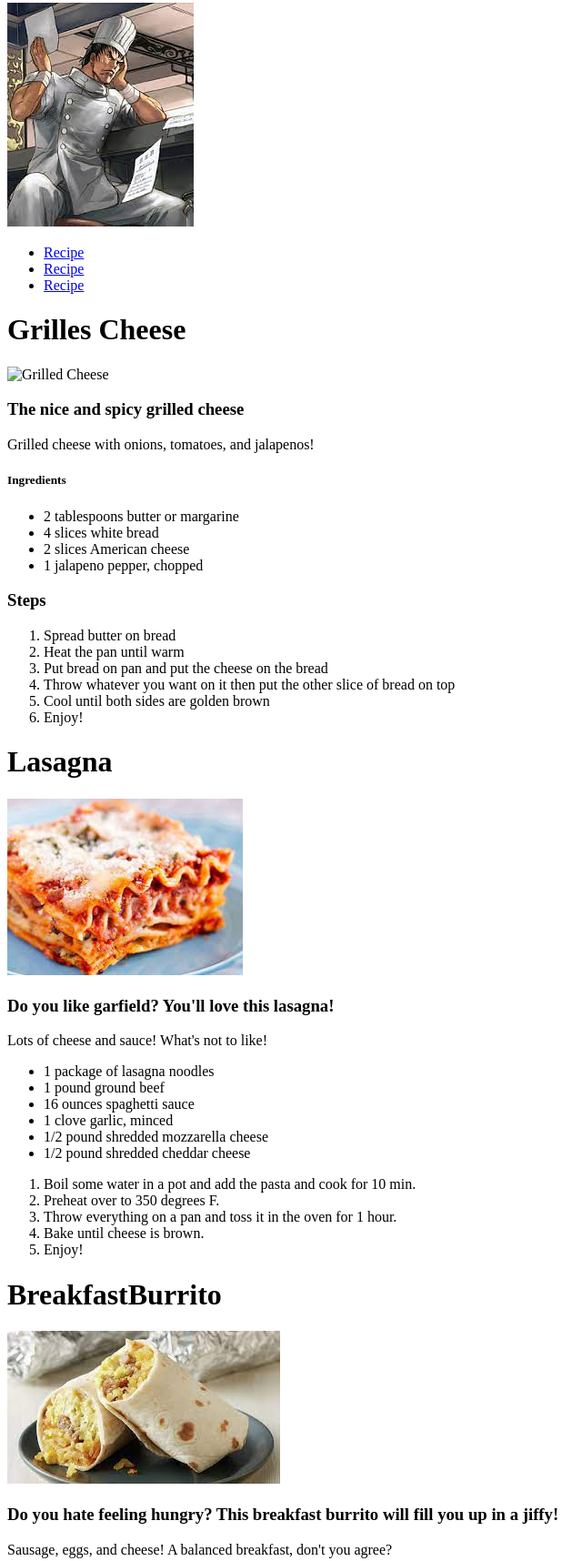
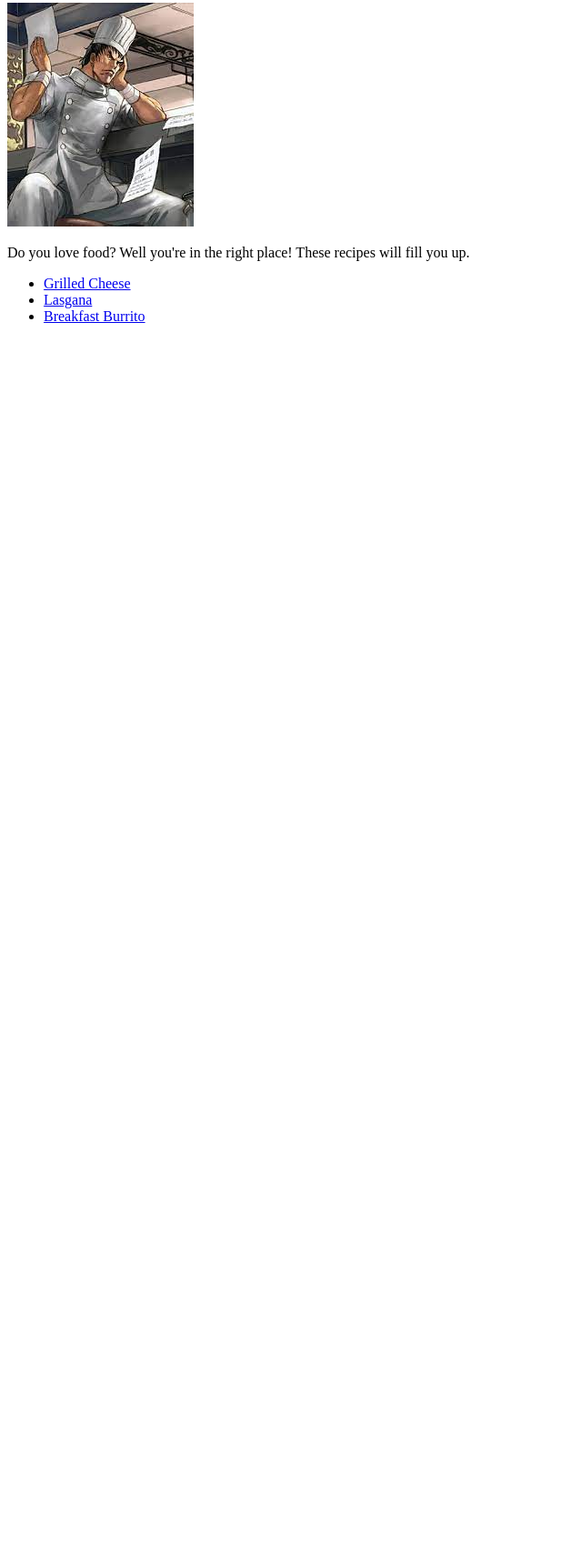
Before and after one commit to Maxicecil/odin-recipes, a plain HTML site: page index.html in a window 1280 px wide. Shown: the part 77-1793 px from the top of the page at 91% size, without its empty margins (0-640 px from the left). After the commit the page ends 800 px from the top, so only its background shows below. Drawn offline with Linux system fonts and the light colour scheme.

Commit message:
Edit text

```diff
--- a/index.html
+++ b/index.html
@@ -7,72 +7,12 @@
 <body>
     <h1>Odin Recipes</h1>
     <img src="./images/chef.jpeg" alt="Chef">
+    <p>Do you love food? Well you're in the right place! These recipes will fill you up.</p>
     <ul>
-    <li><a href="./recipes/grilledcheese.html">Recipe</a></li>
-    <li><a href="./recipes/lasagna.html">Recipe</a></li>
-    <li><a href="./recipes/breakfastburrito.html">Recipe</a></li>
+    <li><a href="./recipes/grilledcheese.html">Grilled Cheese</a></li>
+    <li><a href="./recipes/lasagna.html">Lasgana</a></li>
+    <li><a href="./recipes/breakfastburrito.html">Breakfast Burrito</a></li>
     </ul>
 
-
-    <h1>Grilles Cheese</h1>
-    <img src="./images/grilledcheese.jpeg" alt="Grilled Cheese">
-    <h3>The nice and spicy grilled cheese</h3>
-    <p>Grilled cheese with onions, tomatoes, and jalapenos!</p>
-    <h5>Ingredients</h5>
-    <ul>
-        <li>2 tablespoons butter or margarine</li>
-        <li>4 slices white bread</li>
-        <li>2 slices American cheese</li>
-        <li>1 jalapeno pepper, chopped</li>
-    </ul>
-    <h3>Steps</h3>
-    <ol>
-        <li>Spread butter on bread</li>
-        <li>Heat the pan until warm</li>
-        <li>Put bread on pan and put the cheese on the bread</li>
-        <li>Throw whatever you want on it then put the other slice of bread on top</li>
-        <li>Cool until both sides are golden brown</li>
-        <li>Enjoy!</li>
-    </ol>
-
-
-    <h1>Lasagna</h1>
-    <img src="./images/Lasagna.jpeg" alt="Lasagna">
-    <h3>Do you like garfield? You'll love this lasagna!</h3>
-    <p>Lots of cheese and sauce! What's not to like!</p>
-    <ul>
-        <li>1 package of lasagna noodles</li>
-        <li>1 pound ground beef</li>
-        <li>16 ounces spaghetti sauce</li>
-        <li>1 clove garlic, minced</li>
-        <li>1/2 pound shredded mozzarella cheese</li>
-        <li>1/2 pound shredded cheddar cheese</li>
-   </ul>
-   <ol>
-    <li>Boil some water in a pot and add the pasta and cook for 10 min.</li>
-    <li>Preheat over to 350 degrees F.</li>
-    <li>Throw everything on a pan and toss it in the oven for 1 hour.</li>
-    <li>Bake until cheese is brown.</li>
-    <li>Enjoy!</li>
-   </ol>
-
-
-   <h1>BreakfastBurrito</h1>
-   <img src="./images/breakfastburrito.jpeg" alt="Breakfast Burrito">
-   <h3>Do you hate feeling hungry? This breakfast burrito will fill you up in a jiffy!</h3>
-   <p>Sausage, eggs, and cheese! A balanced breakfast, don't you agree?</p>
-   <ul>
-    <li>Sausage</li>
-    <li>2 eggs</li>
-    <li>1/4 pound of chedder cheese</li>
-    <li>Tortilla shell</li>
-   </ul>
-   <ol>
-    <li>Cook sausage first</li>
-    <li>Scramble the eggs</li>
-    <li>Place the shell in the pan and toss everything on top including the cheeder cheese</li>
-    <li>Roll it up and serve</li>
-    <li>Enjoy!</li>
-   </ol>
 </body>
 </html>
```
Also changed, not shown: recipes/breakfastburrito.html (+26 -0 lines), recipes/grilledcheese.html (+29 -0 lines), recipes/lasagna.html (+28 -0 lines).
